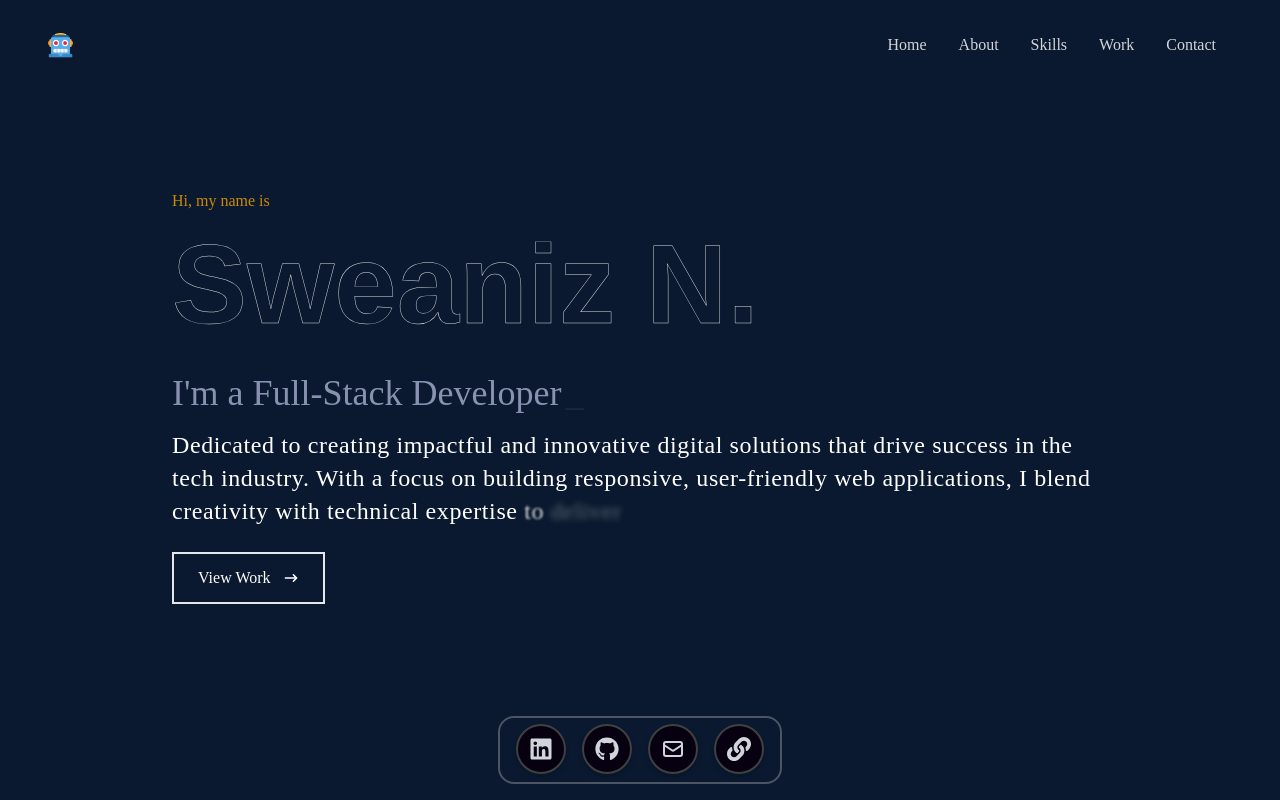
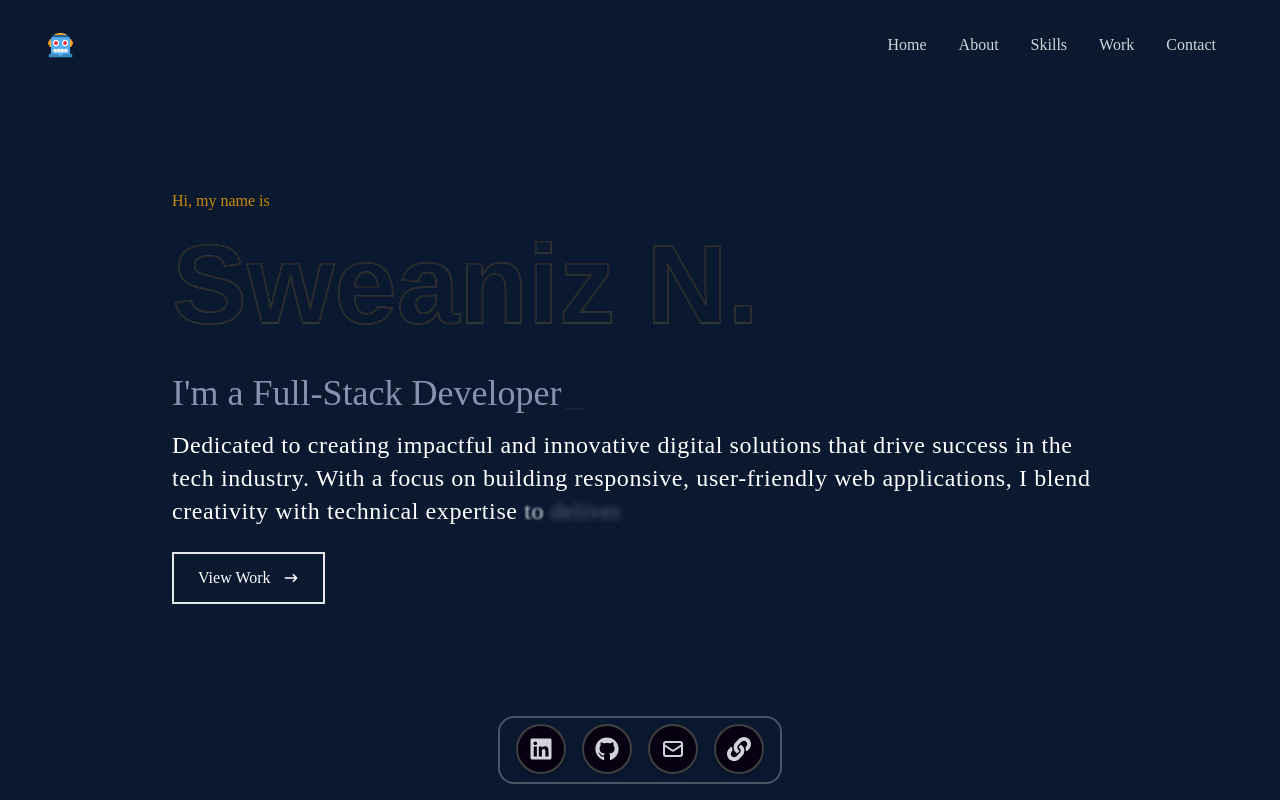
Before and after one commit to snbon/portfoliosn, a React (Create React App) app: page / in a window 1280 px wide. Shown: the top 800 px of the page. Built offline with nearby package versions, Linux system fonts and the light colour scheme; the HTML template or start-up script is replaced by a standard one.

Commit message:
text hover fix

```diff
--- a/src/components/ui/text-hover-effect.tsx
+++ b/src/components/ui/text-hover-effect.tsx
@@ -92,9 +92,9 @@ export const TextHoverEffect = ({
         y="50%"
         textAnchor="start"
         dominantBaseline="middle"
-        strokeWidth="0.3"
-        className="fill-transparent stroke-neutral-200 font-[helvetica] text-7xl font-bold dark:stroke-neutral-800"
-        style={{ opacity: hovered ? 0.7 : 0 }}
+        strokeWidth="0.9"
+        className="fill-transparent stroke-neutral-600 font-[helvetica] text-7xl font-bold dark:stroke-neutral-800"
+        style={{ opacity: hovered ? 0.7 : 1 }}
       >
         {text}
       </text>
@@ -103,8 +103,8 @@ export const TextHoverEffect = ({
         y="50%"
         textAnchor="start"
         dominantBaseline="middle"
-        strokeWidth="0.3"
-        className="fill-transparent stroke-neutral-200 font-[helvetica] text-7xl font-bold dark:stroke-neutral-800"
+        strokeWidth="0.8"
+        className="fill-transparent stroke-neutral-800 font-[helvetica] text-7xl font-bold dark:stroke-neutral-800"
         initial={{ strokeDashoffset: 1000, strokeDasharray: 1000 }}
         animate={{
           strokeDashoffset: 0,
@@ -123,7 +123,7 @@ export const TextHoverEffect = ({
         textAnchor="start"
         dominantBaseline="middle"
         stroke="url(#textGradient)"
-        strokeWidth="0.3"
+        strokeWidth="1.5"
         mask="url(#textMask)"
         className="fill-transparent font-[helvetica] text-7xl font-bold"
       >
```
